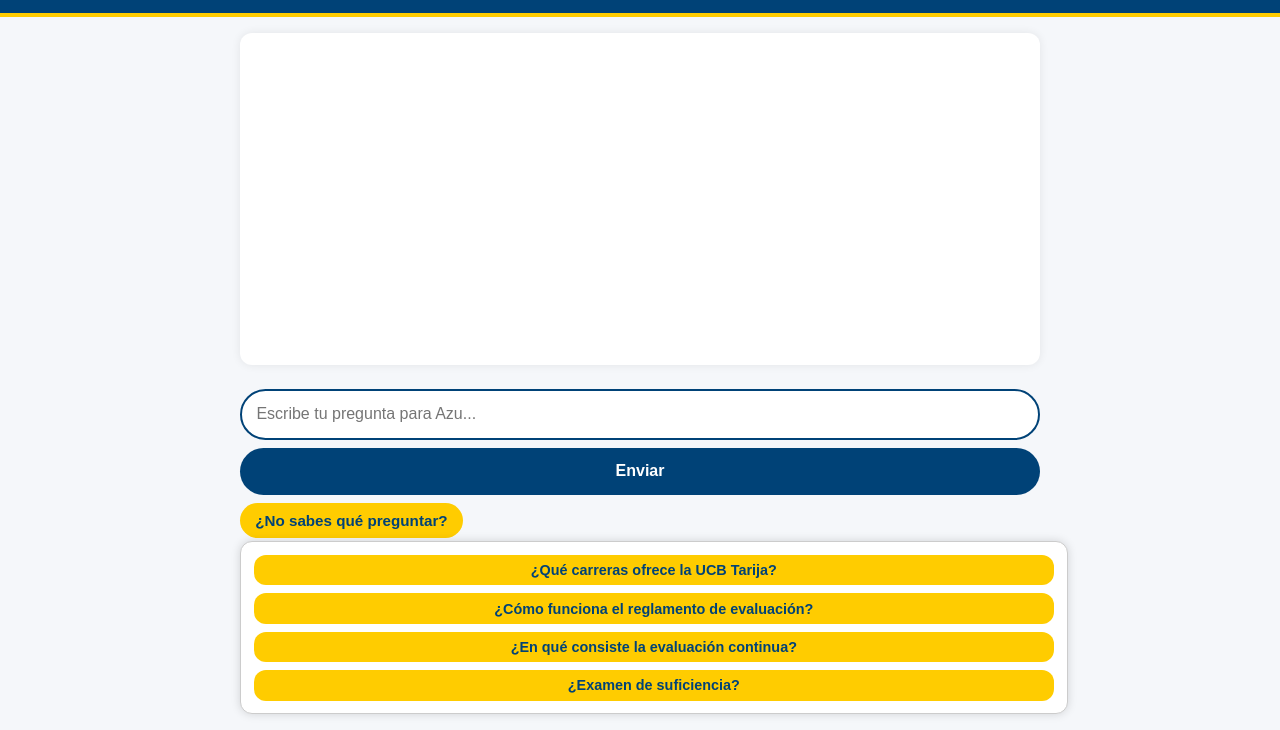
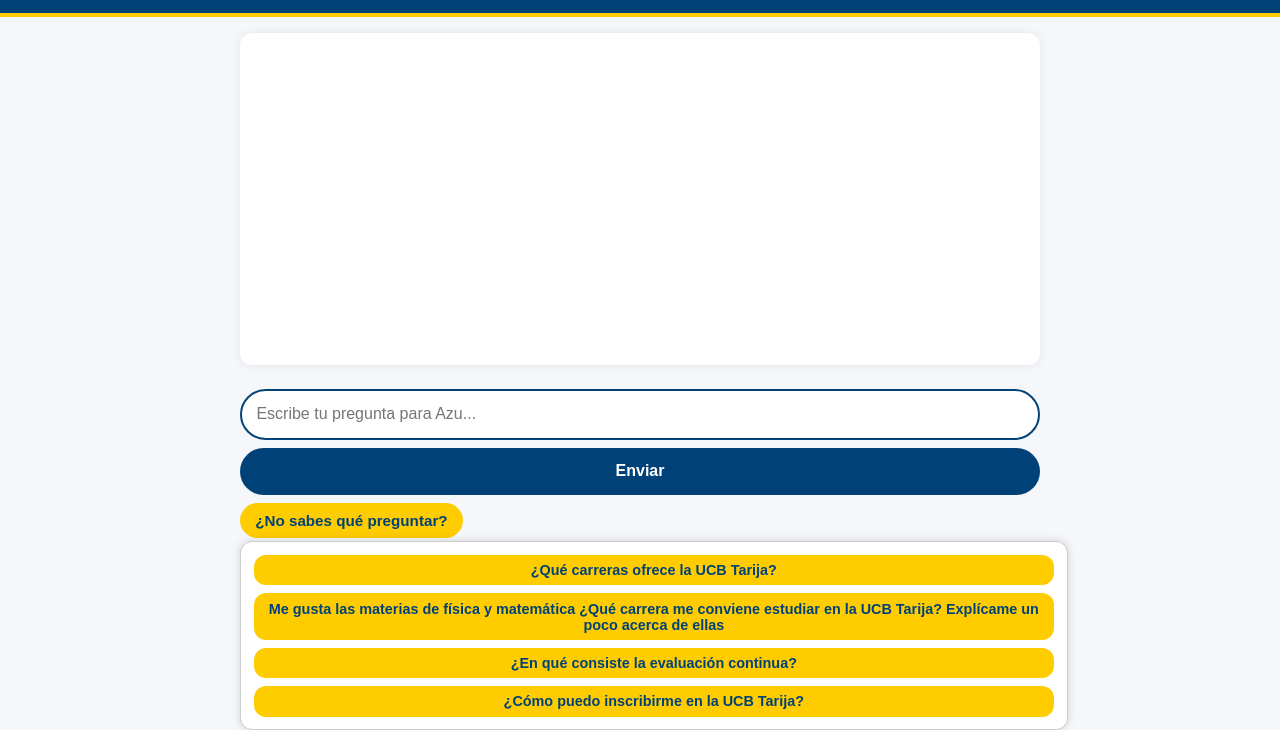
Before and after one commit to MarceloZeballos1/chat-bot-n8n, a website: page index.html in a window 1280 px wide. Both pictures are taken after a click on the button "¿No sabes qué preguntar?". Shown: the part 77-807 px from the top of the page. Drawn offline with nearby package versions, Linux system fonts and the light colour scheme; no server answers.

Commit message:
Nuevas preguntas

```diff
--- a/index.html
+++ b/index.html
@@ -31,9 +31,9 @@
         <button type="button" id="preguntasBtn" class="preguntas-btn" onclick="togglePreguntas()">¿No sabes qué preguntar?</button>
         <div id="tooltip" class="tooltip hidden">
           <button onclick="insertPregunta('¿Qué carreras ofrece la UCB Tarija?')">¿Qué carreras ofrece la UCB Tarija?</button>
-          <button onclick="insertPregunta('¿Cómo funciona el reglamento de evaluación?')">¿Cómo funciona el reglamento de evaluación?</button>
+          <button onclick="insertPregunta('Me gusta las materias de física y matemática ¿Qué carrera me conviene estudiar en la UCB Tarija? Explícame un poco acerca de ellas')">Me gusta las materias de física y matemática ¿Qué carrera me conviene estudiar en la UCB Tarija? Explícame un poco acerca de ellas</button>
           <button onclick="insertPregunta('¿En qué consiste la evaluación continua?')">¿En qué consiste la evaluación continua?</button>
-          <button onclick="insertPregunta('¿Puedo rendir examen de suficiencia para una materia que ya cursé?')">¿Examen de suficiencia?</button>
+          <button onclick="insertPregunta('¿Cómo puedo inscribirme en la UCB Tarija?')">¿Cómo puedo inscribirme en la UCB Tarija?</button>
         </div>
       </div>
     </form>
```
